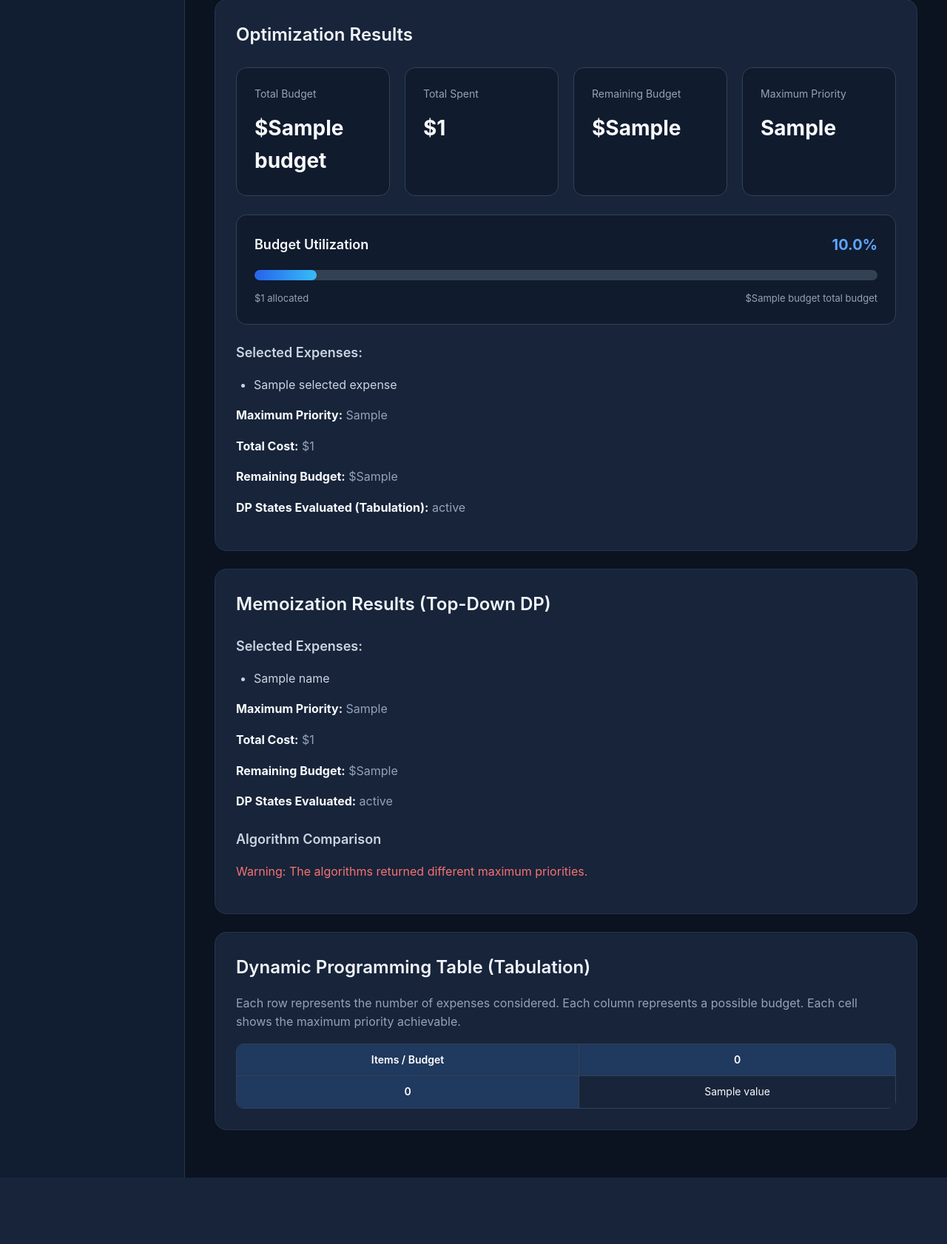
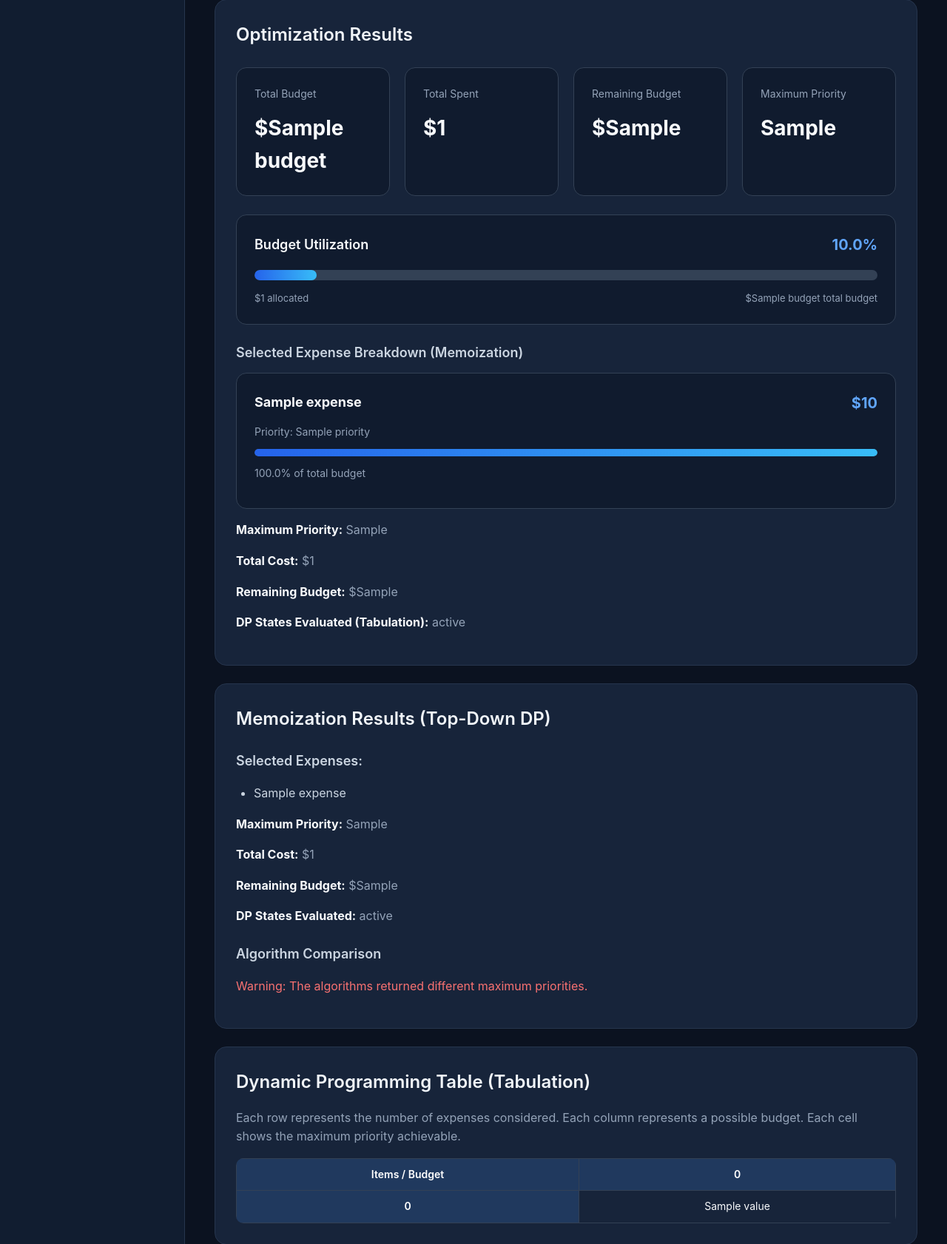
Before and after one commit to gairepragyan/SmartBudget---CSCE-4110, a Flask app: template templates/index.html in a window 1280 px wide. Shown: the part 1073-2755 px from the top of the page at 74% size. Before the commit the page ends 2665 px from the top, so only its background shows below. Run offline with Flask 3, Linux system fonts and the light colour scheme; the template is opened without the code that fills it: most values are stand-ins (such as "Sample title", 1, 10 or a date in 2020).

Commit message:
Add visual expense breakdown with budget allocation bars

```diff
--- a/static/style.css
+++ b/static/style.css
@@ -430,3 +430,69 @@ tr:hover td {
     color: #94A3B8;
     font-size: 13px;
 }
+selected-expense-list {
+    display: grid;
+    grid-template-columns: repeat(2, minmax(0, 1fr));
+    gap: 20px;
+    margin-top: 20px;
+}
+
+.selected-expense-card {
+    background: #101B2E;
+    border: 1px solid #334155;
+    border-radius: 14px;
+    padding: 24px;
+    min-width: 0;
+    transition: transform 0.2s ease, border-color 0.2s ease;
+}
+
+.selected-expense-card:hover {
+    transform: translateY(-4px);
+    border-color: #3B82F6;
+}
+
+.selected-expense-header {
+    display: flex;
+    justify-content: space-between;
+    align-items: center;
+    gap: 12px;
+}
+
+.selected-expense-header strong {
+    font-size: 18px;
+    color: #F8FAFC;
+    overflow-wrap: anywhere;
+}
+
+.selected-expense-header span {
+    font-size: 20px;
+    font-weight: 700;
+    color: #60A5FA;
+}
+
+.selected-expense-card p {
+    color: #94A3B8;
+    font-size: 14px;
+    margin: 12px 0;
+}
+
+.expense-progress-track {
+    width: 100%;
+    height: 10px;
+    background: #334155;
+    border-radius: 999px;
+    overflow: hidden;
+}
+
+.expense-progress-fill {
+    height: 100%;
+    background: linear-gradient(90deg, #2563EB, #38BDF8);
+    border-radius: 999px;
+    transition: width 0.5s ease;
+}
+
+@media (max-width: 900px) {
+    .selected-expense-list {
+        grid-template-columns: 1fr;
+    }
+}
--- a/templates/index.html
+++ b/templates/index.html
@@ -207,21 +207,52 @@
     </div>
 
 </div>
-            <h3>Selected Expenses:</h3>
 
-            {% if result.selected_expenses %}
 
-            <ul>
-                {% for name in result.selected_expenses %}
-                    <li>{{ name }}</li>
-                {% endfor %}
-            </ul>
 
-            {% else %}
+{% if memo_result and memo_result.selected_expenses %}
 
-                <p>No expenses selected.</p>
+<h3>Selected Expense Breakdown (Memoization)</h3>
 
-            {% endif %}
+    <div class="selected-expense-list">
+
+        {% for expense in memo_result.selected_expenses %}
+
+                <div class="selected-expense-card">
+
+                    <div class="selected-expense-header">
+                        <strong>{{ expense.name }}</strong>
+                        <span>${{ expense.cost }}</span>
+                    </div>
+
+                    <p>Priority: {{ expense.priority }}</p>
+
+                    <div class="expense-progress-track">
+                        <div
+                            class="expense-progress-fill"
+                            style="width: {{ ((expense.cost | int) / (budget | int) * 100) | round(1) }}%;"
+                        ></div>
+                    </div>
+
+                    <p>
+                        {{ ((expense.cost | int) / (budget | int) * 100) | round(1) }}%
+                        of total budget
+                    </p>
+
+                </div>
+
+
+
+        {% endfor %}
+
+    </div>
+
+{% else %}
+
+    <p>No expenses selected.</p>
+
+{% endif %}
+
 
             <p>
                 <strong>Maximum Priority:</strong>
```
